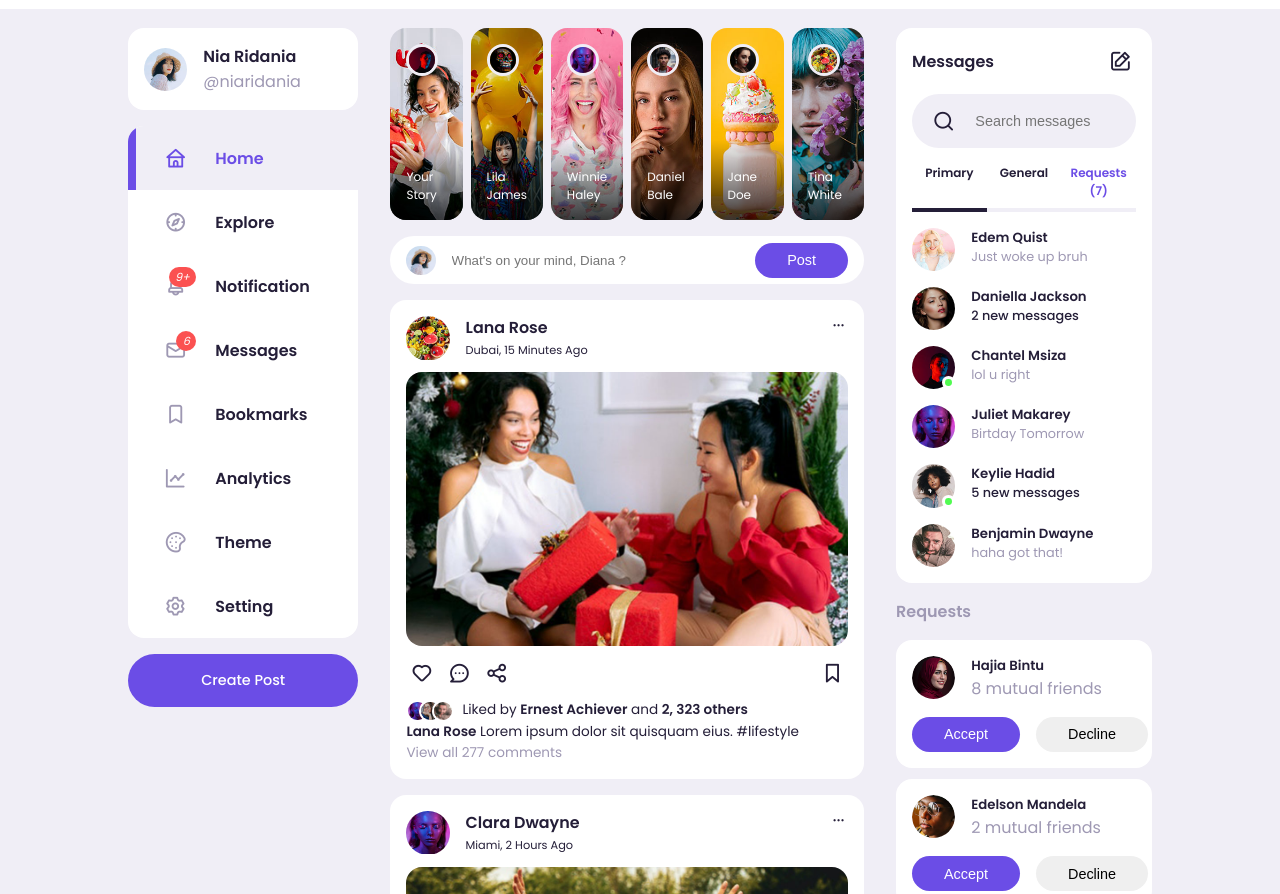
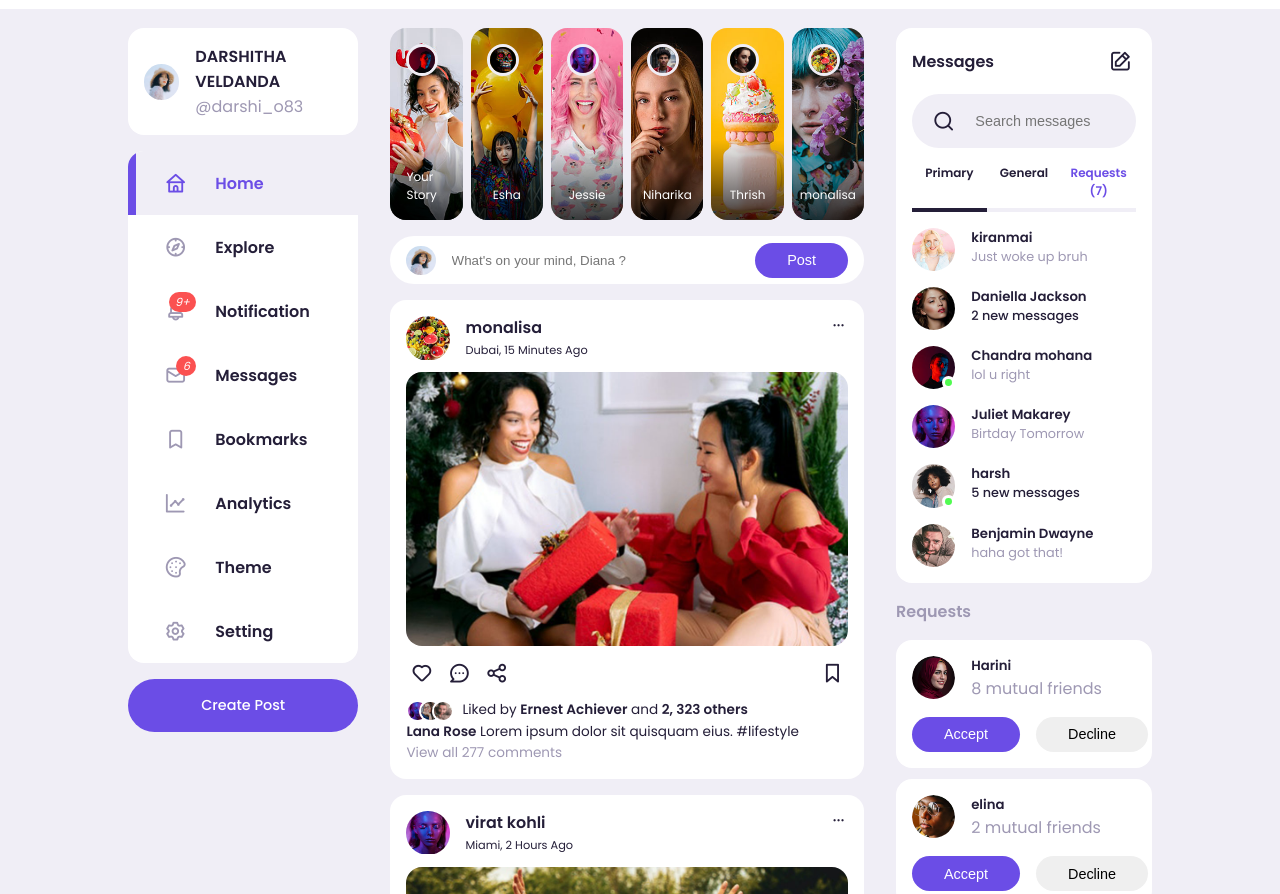
Before and after one commit to darshi-083/Corizo-major, a plain HTML site: page index.html in a window 1280 px wide. Shown: the part 58-952 px from the top of the page. Drawn offline with nearby package versions, Linux system fonts and the light colour scheme.

Commit message:
Update index.html

```diff
--- a/index.html
+++ b/index.html
@@ -39,9 +39,9 @@
                         <img src="./images/profile-1.jpg">
                     </div>
                     <div class="handle">
-                        <h4>Nia Ridania</h4>
+                        <h4>DARSHITHA VELDANDA</h4>
                         <p class="text-muted">
-                            @niaridania
+                            @darshi_o83
                         </p>
                     </div>
                 </a>
@@ -66,7 +66,7 @@
                                     <img src="./images/profile-2.jpg">
                                 </div>
                                 <div class="notification-body">
-                                    <b>Keke Benjamin</b> accepted your friend request
+                                    <b>monalisa</b> accepted your friend request
                                     <small class="text-muted">2 Days Ago</small>
                                 </div>
                             </div>
@@ -75,7 +75,7 @@
                                     <img src="./images/profile-3.jpg">
                                 </div>
                                 <div class="notification-body">
-                                    <b>John Doe</b> commented on your post
+                                    <b>jackson</b> commented on your post
                                     <small class="text-muted">1 Hour Ago</small>
                                 </div>
                             </div>
@@ -84,7 +84,7 @@
                                     <img src="./images/profile-4.jpg">
                                 </div>
                                 <div class="notification-body">
-                                    <b>Marry Oppong</b> and <b>283 Others</b> liked your post
+                                    <b>Marry happy</b> and <b>283 Others</b> liked your post
                                     <small class="text-muted">4 Minutes Ago</small>
                                 </div>
                             </div>
@@ -102,7 +102,7 @@
                                     <img src="./images/profile-6.jpg">
                                 </div>
                                 <div class="notification-body">
-                                    <b>Keyley Jenner</b> commented on a post you are tagged in
+                                    <b>Jennifer</b> commented on a post you are tagged in
                                     <small class="text-muted">1 Hour Ago</small>
                                 </div>
                             </div>
@@ -111,7 +111,7 @@
                                     <img src="./images/profile-7.jpg">
                                 </div>
                                 <div class="notification-body">
-                                    <b>Jane Doe</b> commented on your post
+                                    <b>jaya prakash</b> commented on your post
                                     <small class="text-muted">1 Hour Ago</small>
                                 </div>
                             </div>
@@ -157,31 +157,31 @@
                         <div class="profile-photo">
                             <img src="./images/profile-9.jpg">
                         </div>
-                        <p class="name">Lila James</p>
+                        <p class="name">Esha</p>
                     </div>
                     <div class="story">
                         <div class="profile-photo">
                             <img src="./images/profile-10.jpg">
                         </div>
-                        <p class="name">Winnie Haley</p>
+                        <p class="name">Jessie</p>
                     </div>
                     <div class="story">
                         <div class="profile-photo">
                             <img src="./images/profile-11.jpg">
                         </div>
-                        <p class="name">Daniel Bale</p>
+                        <p class="name">Niharika</p>
                     </div>
                     <div class="story">
                         <div class="profile-photo">
                             <img src="./images/profile-12.jpg">
                         </div>
-                        <p class="name">Jane Doe</p>
+                        <p class="name">Thrish</p>
                     </div>
                     <div class="story">
                         <div class="profile-photo">
                             <img src="./images/profile-13.jpg">
                         </div>
-                        <p class="name">Tina White</p>
+                        <p class="name">monalisa</p>
                     </div>
                 </div>
                 <!----------------- END OF STORIES -------------------->
@@ -202,7 +202,7 @@
                                     <img src="./images/profile-13.jpg">
                                 </div>
                                 <div class="info">
-                                    <h3>Lana Rose</h3>
+                                    <h3>monalisa</h3>
                                     <small>Dubai, 15 Minutes Ago</small>
                                 </div>
                             </div>
@@ -252,7 +252,7 @@
                                     <img src="./images/profile-10.jpg">
                                 </div>
                                 <div class="info">
-                                    <h3>Clara Dwayne</h3>
+                                    <h3>virat kohli</h3>
                                     <small>Miami, 2 Hours Ago</small>
                                 </div>
                             </div>
@@ -302,7 +302,7 @@
                                     <img src="./images/profile-4.jpg">
                                 </div>
                                 <div class="info">
-                                    <h3>Rosalinda Clark</h3>
+                                    <h3>Rose </h3>
                                     <small>New York, 50 Minutes Ago</small>
                                 </div>
                             </div>
@@ -402,7 +402,7 @@
                                     <img src="./images/profile-7.jpg">
                                 </div>
                                 <div class="info">
-                                    <h3>Keylie Hadid</h3>
+                                    <h3>harsheys</h3>
                                     <small>Dubai, 3 Hours Ago</small>
                                 </div>
                             </div>
@@ -452,7 +452,7 @@
                                     <img src="./images/profile-15.jpg">
                                 </div>
                                 <div class="info">
-                                    <h3>Benjamin Dwayne</h3>
+                                    <h3>Anushka sharma</h3>
                                     <small>New York, 5 Hours Ago</small>
                                 </div>
                             </div>
@@ -502,7 +502,7 @@
                                     <img src="./images/profile-3.jpg">
                                 </div>
                                 <div class="info">
-                                    <h3>Indiana Ellison</h3>
+                                    <h3>Virat kohli</h3>
                                     <small>Qatar, 8 Hours Ago</small>
                                 </div>
                             </div>
@@ -573,7 +573,7 @@
                             <img src="./images/profile-17.jpg">
                         </div>
                         <div class="message-body">
-                            <h5>Edem Quist</h5>
+                            <h5>kiranmai</h5>
                             <p class="text-muted">Just woke up bruh</p>
                         </div>
                     </div>
@@ -594,7 +594,7 @@
                             <div class="active"></div>
                         </div>
                         <div class="message-body">
-                            <h5>Chantel Msiza</h5>
+                            <h5>Chandra mohana</h5>
                             <p class="text-muted">lol u right</p>
                         </div>
                     </div>
@@ -615,7 +615,7 @@
                             <div class="active"></div>
                         </div>
                         <div class="message-body">
-                            <h5>Keylie Hadid</h5>
+                            <h5>harsh</h5>
                             <p class="text-bold">5 new messages</p>
                         </div>
                     </div>
@@ -641,7 +641,7 @@
                                 <img src="./images/profile-20.jpg">
                             </div>
                             <div>
-                                <h5>Hajia Bintu</h5>
+                                <h5>Harini</h5>
                                 <p class="text-muted">8 mutual friends</p>
                             </div>
                         </div>
@@ -660,7 +660,7 @@
                                 <img src="./images/profile-18.jpg">
                             </div>
                             <div>
-                                <h5>Edelson Mandela</h5>
+                                <h5>elina</h5>
                                 <p class="text-muted">2 mutual friends</p>
                             </div>
                         </div>
@@ -679,7 +679,7 @@
                                 <img src="./images/profile-17.jpg">
                             </div>
                             <div>
-                                <h5>Megan Baldwin</h5>
+                                <h5>Maggie</h5>
                                 <p class="text-muted">5 mutual friends</p>
                             </div>
                         </div>
```
